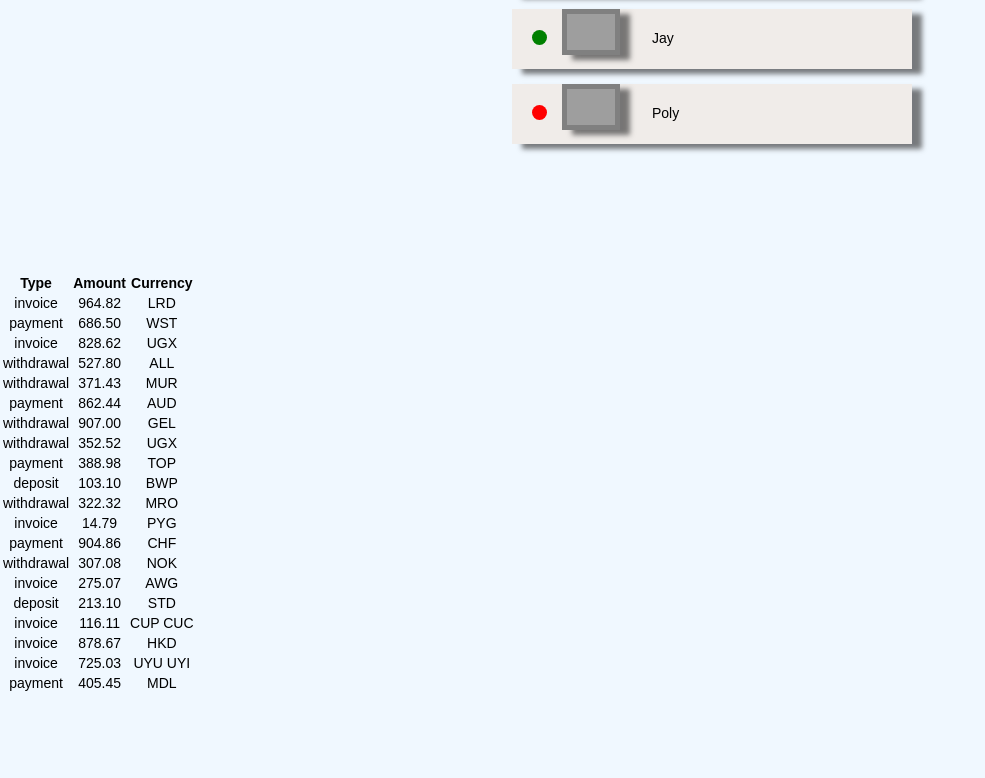
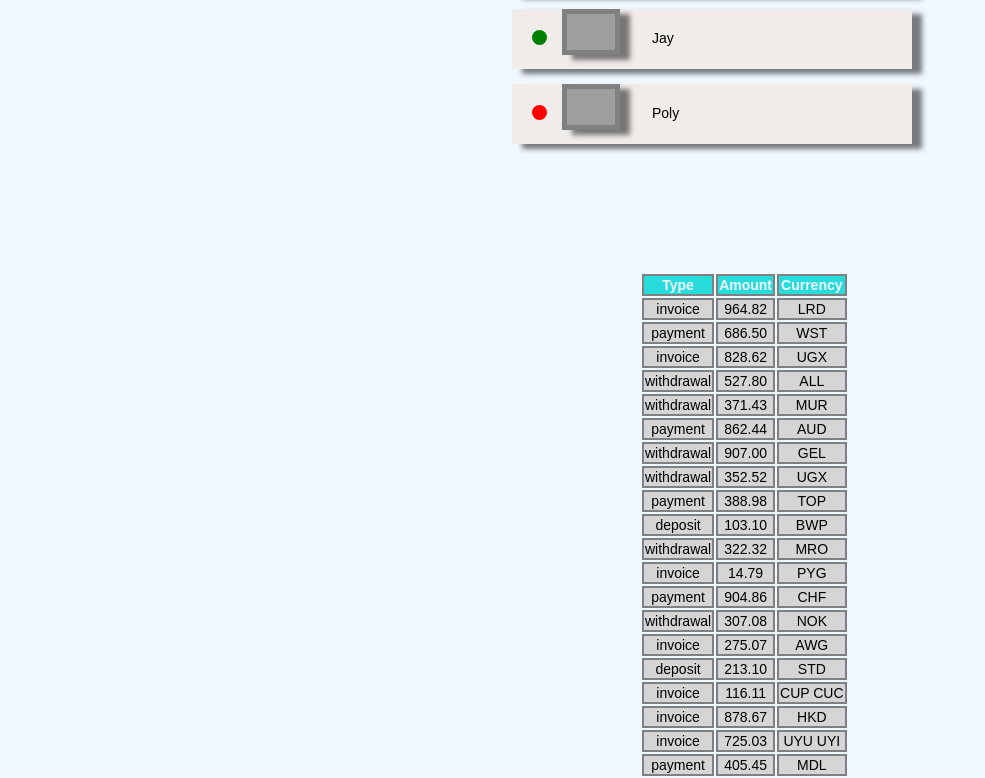
Before and after one commit to Kovganna/goit-react-hw-01components, a React (Create React App) app: page / in a window 1280 px wide. Shown: the part 1204-1982 px from the top of the page, without its empty margins (0-985 px from the left). Before the commit the page ends 1898 px from the top, so only its background shows below. Built offline with nearby package versions, Linux system fonts and the light colour scheme; grey boxes are pictures that could not be loaded.

Commit message:
стилизировано 4е задание

```diff
--- a/src/components/Transactions/TransactionHistory.js
+++ b/src/components/Transactions/TransactionHistory.js
@@ -1,22 +1,23 @@
 import PropTypes from 'prop-types';
+import s from './Transactions.module.css';
 
 const TransactionHistory = ({ items }) => {
   return (
-    <table className="transaction-history">
-      <thead>
+    <table className={s.transactionHistory}>
+      <thead className={s.head}>
         <tr>
-          <th>Type</th>
-          <th>Amount</th>
-          <th>Currency</th>
+          <th className={s.headItem}>Type</th>
+          <th className={s.headItem}>Amount</th>
+          <th className={s.headItem}>Currency</th>
         </tr>
       </thead>
 
       <tbody>
         {items.map(({ id, type, amount, currency }) => (
           <tr key={id}>
-            <td>{type}</td>
-            <td>{amount}</td>
-            <td>{currency}</td>
+            <td className={s.item}>{type}</td>
+            <td className={s.item}>{amount}</td>
+            <td className={s.item}>{currency}</td>
           </tr>
         ))}
       </tbody>
--- /dev/null
+++ b/src/components/Transactions/Transactions.module.css
@@ -0,0 +1,20 @@
+.transactionHistory {
+  margin-top: 5%;
+  margin-left: 50%;
+}
+
+.head {
+  background-color: var(--head-bg-color);
+  color: var(--body-background);
+}
+
+.headItem {
+  border: 2px solid var(--info-color);
+}
+
+.item {
+  background-color: var(--stats-background);
+  flex-direction: column;
+  align-items: center;
+  border: 2px solid var(--info-color);
+}
--- a/src/index.css
+++ b/src/index.css
@@ -7,7 +7,8 @@
   --stats-background: #d6d5d5;
   --image-border: #000;
   --text-color: #000;
-  --stats-color: #252525e;
+  --stats-color: #252525;
+  --head-bg-color: #29dcdc;
 }
 
 body {
```
